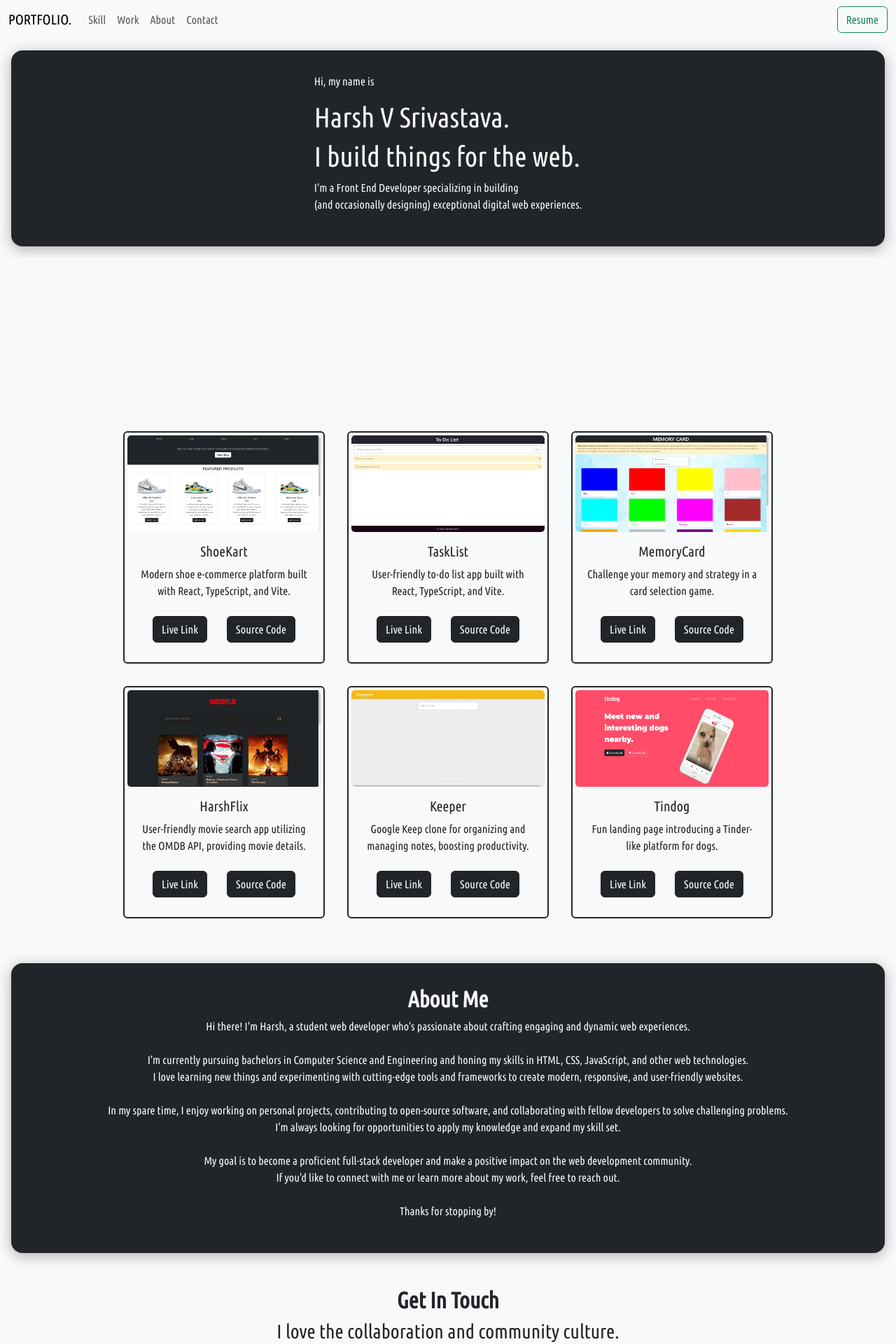
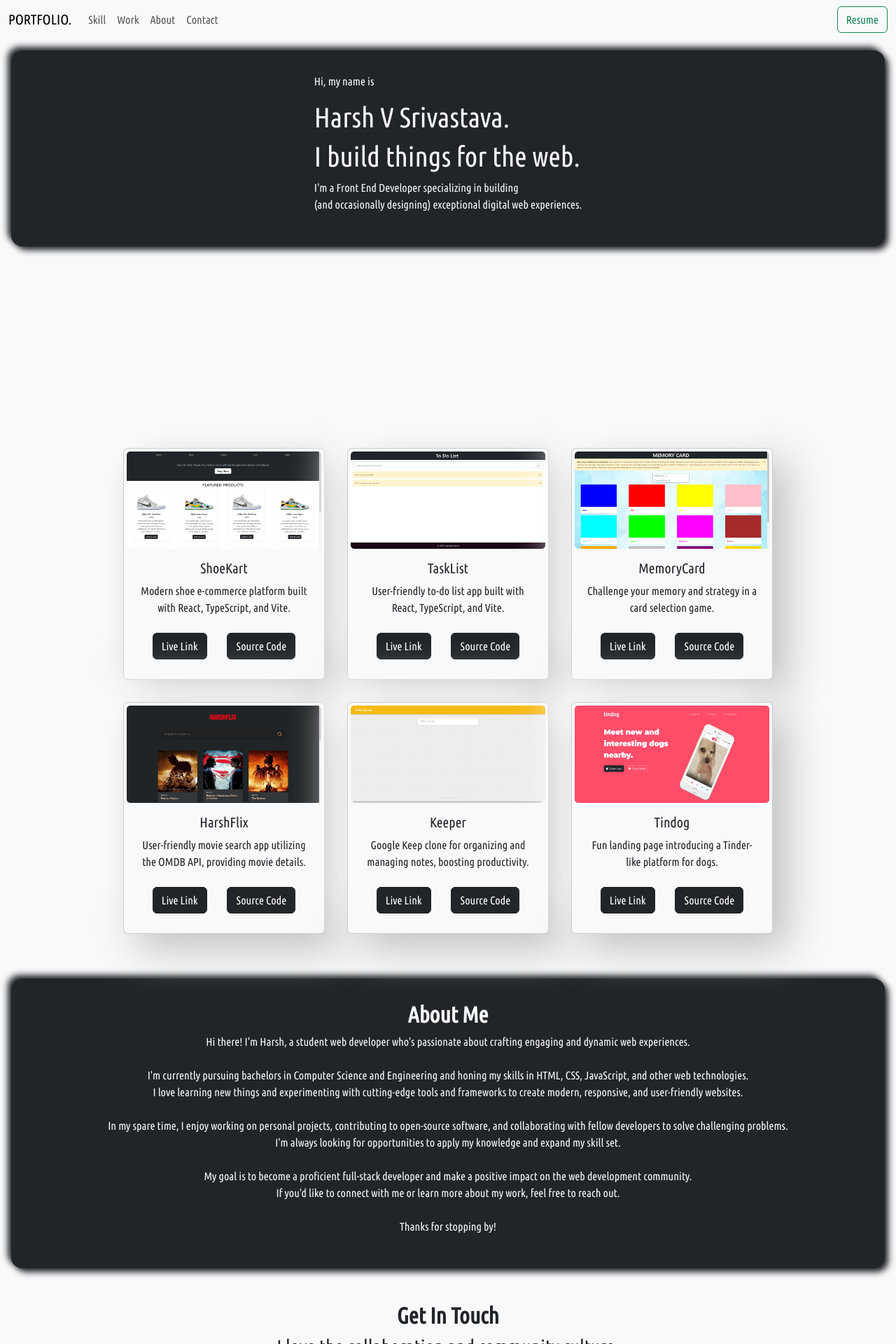
Before and after one commit to harshvsri/harsh, a React (Vite) app: page / in a window 1280 px wide. Shown: the top 1920 px of the page at 70% size. Built offline with nearby package versions, Linux system fonts and the light colour scheme; some icons are missing.

Commit message:
Add shadow and refactor codebase

```diff
--- a/package.json
+++ b/package.json
@@ -11,7 +11,8 @@
   },
   "dependencies": {
     "react": "^18.2.0",
-    "react-dom": "^18.2.0"
+    "react-dom": "^18.2.0",
+    "sass": "^1.63.6"
   },
   "devDependencies": {
     "@types/react": "^18.0.37",
--- a/src/components/Skill.tsx
+++ b/src/components/Skill.tsx
@@ -1,14 +1,17 @@
-import { skills } from "./Data";
+import { skills } from "../utils/Data";
 
 function Skill() {
   return (
     <>
       <div id="skill" className="skill">
         <div>
-          {skills.map((set) => (
-            <div>
-              {set.skillName.map((skill) => (
-                <iconify-icon icon={`devicon:${skill}`}></iconify-icon>
+          {skills.map((set, index) => (
+            <div key={index}>
+              {set.skillName.map((skill, index) => (
+                <iconify-icon
+                  key={index}
+                  icon={`devicon:${skill}`}
+                ></iconify-icon>
               ))}
             </div>
           ))}
--- a/src/components/Work.tsx
+++ b/src/components/Work.tsx
@@ -1,11 +1,11 @@
-import { projects } from "./Data";
+import { projects } from "../utils/Data";
 
 function Work() {
   return (
     <>
-      <div className="work">
-        {projects.map((project) => (
-          <div className="card">
+      <div id="work" className="work">
+        {projects.map((project, index) => (
+          <div className="card" key={index}>
             <img
               src={`./${project.name.toLowerCase()}.png`}
               className="card-img card-img-top"
--- a/src/main.css
+++ /dev/null
@@ -1,127 +0,0 @@
-@import url("https://fonts.googleapis.com/css2?family=Ubuntu+Condensed&display=swap");
-
-:root {
-  --sectionPadding: 2rem 1rem;
-  --sectionMargin: 1rem;
-  --dark: #212529;
-  --light: #f8f9fa;
-}
-
-* {
-  margin: 0;
-  padding: 0;
-  font-family: "Ubuntu Condensed", sans-serif;
-}
-
-body {
-  background-color: var(--light);
-}
-
-.home {
-  display: flex;
-  flex-direction: column;
-  justify-content: center;
-  align-items: center;
-  text-align: left;
-
-  margin: var(--sectionMargin);
-  border-radius: 1rem;
-  padding: var(--sectionPadding);
-
-  background-color: var(--dark);
-  color: var(--light);
-
-  /* Add 3D shadow effect */
-  box-shadow: 0 4px 20px rgba(0, 0, 0, 0.3);
-}
-
-.skill {
-  display: flex;
-  flex-direction: column;
-  justify-content: center;
-  align-items: center;
-  text-align: center;
-
-  margin: var(--sectionMargin);
-  border-radius: 1rem;
-  border: 1px solid none;
-  padding: var(--sectionPadding);
-  background-color: var(--light);
-}
-.skill iconify-icon {
-  font-size: 2.5rem;
-  margin: 0.5rem;
-}
-
-.work {
-  display: flex;
-  justify-content: center;
-  align-items: center;
-  flex-wrap: wrap;
-
-  text-align: center;
-  margin: var(--sectionMargin);
-  padding: var(--sectionPadding);
-}
-.card {
-  width: 18rem;
-  margin: 1rem;
-  border: 2px solid #212529;
-  padding: 0.25rem;
-  text-align: center;
-  color: #212529;
-  background-color: var(--light);
-}
-.card-img {
-  aspect-ratio: 18/9;
-  width: 100%;
-}
-.card-buttons {
-  display: flex;
-  justify-content: space-evenly;
-}
-
-.about {
-  display: flex;
-  flex-direction: column;
-  justify-content: center;
-  align-items: center;
-  text-align: left;
-
-  margin: 1rem;
-  border-radius: 1rem;
-  padding: var(--sectionPadding);
-
-  background-color: var(--dark);
-  color: var(--light);
-
-  /* Add 3D shadow effect */
-  box-shadow: 0 4px 20px rgba(0, 0, 0, 0.3);
-}
-
-.contact {
-  margin: var(--sectionMargin);
-  border: 1px solid none;
-  border-radius: 1rem;
-  padding: var(--sectionPadding);
-}
-
-footer {
-  display: flex;
-  flex-direction: column;
-  justify-content: center;
-  align-items: center;
-
-  padding-bottom: 1rem;
-}
-footer iconify-icon {
-  font-size: 2rem;
-}
-.social-links {
-  display: flex;
-  margin: 0;
-  padding: 0.5rem;
-}
-.social-link {
-  padding: 0 0.5rem;
-}
--- /dev/null
+++ b/src/main.scss
@@ -0,0 +1,134 @@
+@import url("https://fonts.googleapis.com/css2?family=Ubuntu+Condensed&display=swap");
+
+:root {
+  --sectionPadding: 2rem 1rem;
+  --sectionMargin: 1rem;
+  --dark: #212529;
+  --light: #f8f9fa;
+}
+
+* {
+  margin: 0;
+  padding: 0;
+  font-family: "Ubuntu Condensed", sans-serif;
+}
+
+body {
+  background-color: var(--light);
+
+  .home {
+    display: flex;
+    flex-direction: column;
+    justify-content: center;
+    align-items: center;
+    text-align: left;
+
+    margin: var(--sectionMargin);
+    border-radius: 1rem;
+    padding: var(--sectionPadding);
+
+    background-color: var(--dark);
+    color: var(--light);
+
+    /* Add 3D shadow effect */
+    box-shadow: 5px 5px 10px #1e2125, -5px -5px 10px #24292d;
+  }
+
+  .skill {
+    display: flex;
+    flex-direction: column;
+    justify-content: center;
+    align-items: center;
+    text-align: center;
+
+    margin: var(--sectionMargin);
+    border-radius: 1rem;
+    border: 1px solid none;
+    padding: var(--sectionPadding);
+    background-color: var(--light);
+
+    iconify-icon {
+      font-size: 3rem;
+      margin: 0.5rem;
+    }
+  }
+  .work {
+    display: flex;
+    justify-content: center;
+    align-items: center;
+    flex-wrap: wrap;
+
+    text-align: center;
+    margin: var(--sectionMargin);
+    padding: var(--sectionPadding);
+
+    .card {
+      width: 18rem;
+      margin: 1rem;
+      /* border: 2px solid #212529; */
+      padding: 0.25rem;
+      text-align: center;
+      color: #212529;
+      background-color: var(--light);
+      box-shadow: 20px 20px 60px #bebebe, -20px -20px 60px #ffffff;
+
+      .card-img {
+        aspect-ratio: 18/9;
+        width: 100%;
+      }
+
+      .card-buttons {
+        display: flex;
+        justify-content: space-evenly;
+      }
+    }
+  }
+
+  .about {
+    display: flex;
+    flex-direction: column;
+    justify-content: center;
+    align-items: center;
+    text-align: left;
+
+    margin: 1rem;
+    border-radius: 1rem;
+    padding: var(--sectionPadding);
+
+    background-color: var(--dark);
+    color: var(--light);
+
+    /* Add 3D shadow effect */
+    box-shadow: 5px 5px 10px #1e2125, -5px -5px 10px #24292d;
+    /* box-shadow: 0 4px 20px rgba(0, 0, 0, 0.3); */
+  }
+
+  .contact {
+    margin: var(--sectionMargin);
+    border: 1px solid none;
+    border-radius: 1rem;
+    padding: var(--sectionPadding);
+  }
+
+  footer {
+    display: flex;
+    flex-direction: column;
+    justify-content: center;
+    align-items: center;
+
+    padding-bottom: 1rem;
+
+    iconify-icon {
+      font-size: 2rem;
+    }
+
+    .social-links {
+      display: flex;
+      margin: 0;
+      padding: 0.5rem;
+    }
+    .social-link {
+      padding: 0 0.5rem;
+    }
+  }
+}
--- a/src/main.tsx
+++ b/src/main.tsx
@@ -1,7 +1,7 @@
 import React from "react";
 import ReactDOM from "react-dom/client";
 import App from "./App.tsx";
-import "./main.css";
+import "./main.scss";
 
 ReactDOM.createRoot(document.getElementById("root") as HTMLElement).render(
   <React.StrictMode>
--- a/src/components/Data.tsx
+++ b/src/utils/Data.ts
@@ -10,8 +10,8 @@ export const skills = [
       "jquery",
       "webpack",
       "typescript",
+      "vitejs",
       "react",
-      "vitejs",
     ],
   },
   {
```
Also changed, not shown: 1 other file (tests, documents, lock files or other folders).
